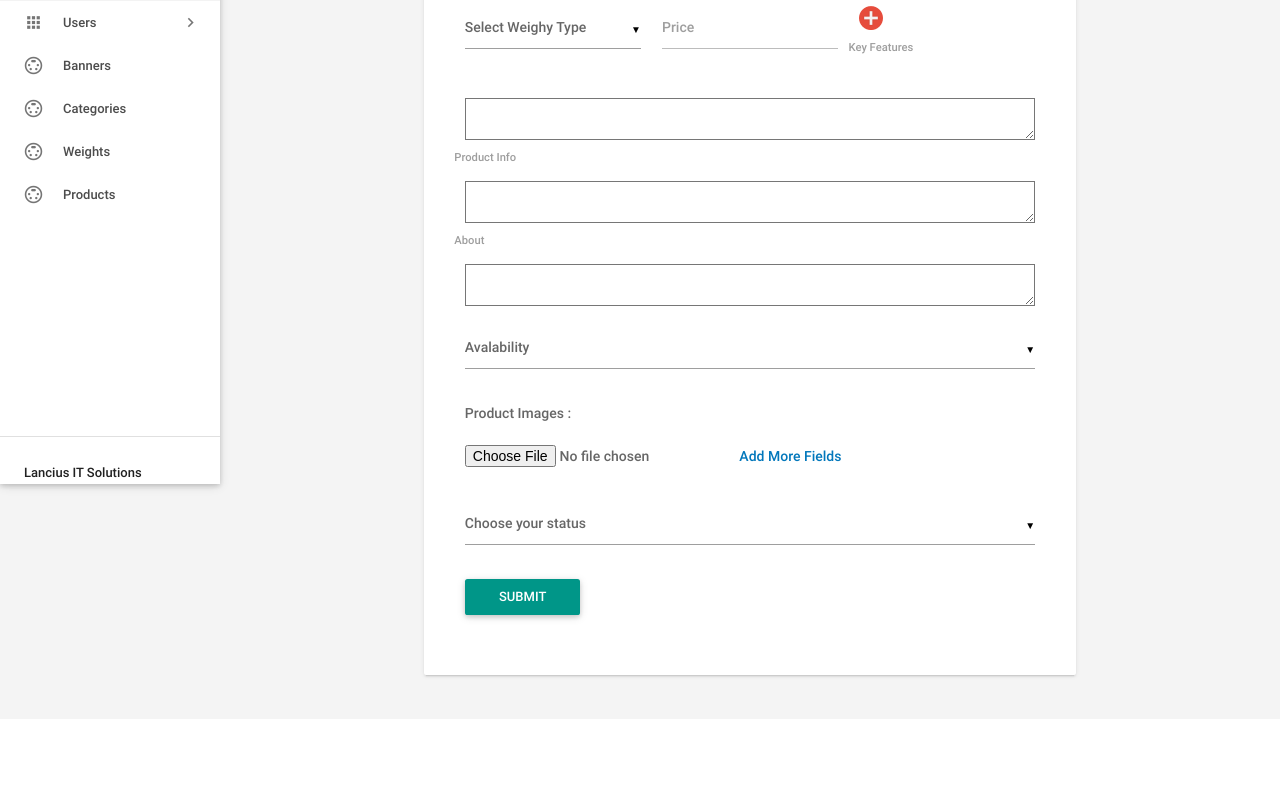
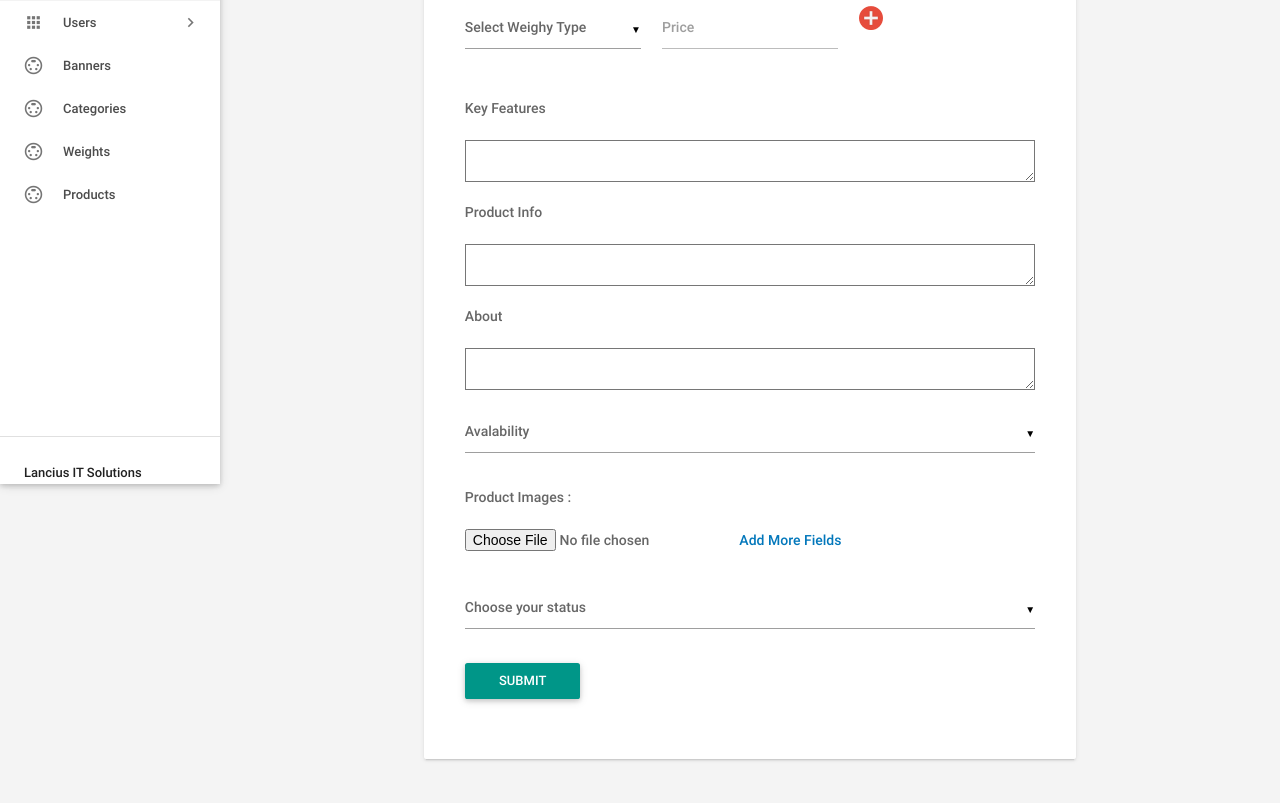
Before and after one commit to Srinivaslancius/Palle2Patnam, a PHP site: page /palle2patnam/add_products.php in a window 1280 px wide. Shown: the part 316-1119 px from the top of the page. Before the commit the page ends 995 px from the top, so only its background shows below. Run offline with PHP 8.4, Linux system fonts and the light colour scheme; the visitor is signed in with stand-in values (Sample User, id 1); data that the repository does not hold is empty; some libraries are stand-ins or nearby versions.

Commit message:
srinu added chnages title for text area

```diff
--- a/admin/add_products.php
+++ b/admin/add_products.php
@@ -103,27 +103,27 @@ if (!isset($_POST['submit']))  {
                                 </div>
 
                                 <div>
-                                    <label for="name" class="col-lg-3 col-sm-3 control-label">Key Features</label>
                                     <div class="input-field col s12">
+                                        <span for="keyfet" class="col-lg-3 col-sm-3 control-label">Key Features</span> <br /><br />
                                         <div class="col-lg-9">
-                                            <textarea id="key_features" name="key_features" required><?php echo $row['key_features'];?></textarea>
+                                            <textarea id="key_features" name="key_features" required></textarea>
                                         </div>
                                     </div>
                                 </div>
 
                                 <div>
-                                    <label for="name" class="col-lg-3 col-sm-3 control-label">Product Info</label>
                                     <div class="input-field col s12">
+                                        <span for="name" class="col-lg-3 col-sm-3 control-label">Product Info</span> <br /><br />
                                         <div class="col-lg-9">
-                                            <textarea name="product_info"required id="product_info"><?php echo $row['product_info'];?></textarea>
+                                            <textarea name="product_info" required id="product_info"></textarea>
                                         </div>
                                     </div>
                                 </div>
                                 <div>
-                                    <label for="name" class="col-lg-3 col-sm-3 control-label">About</label>
                                     <div class="input-field col s12">
+                                        <span for="name" class="col-lg-3 col-sm-3 control-label">About</span> <br /><br />
                                         <div class="col-lg-9">
-                                            <textarea name="about" required id="about"><?php echo $row['about'];?></textarea>
+                                            <textarea name="about" required id="about"></textarea>
                                         </div>
                                     </div>
                                 </div>
```
